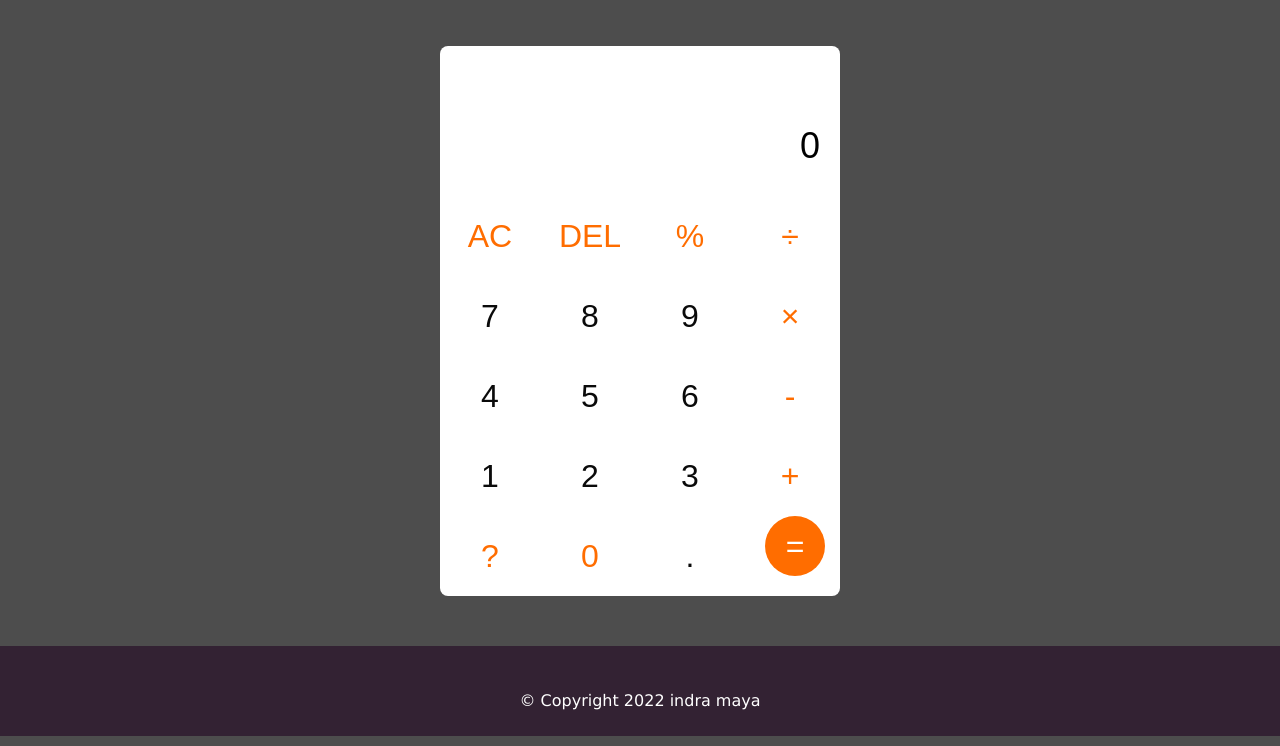
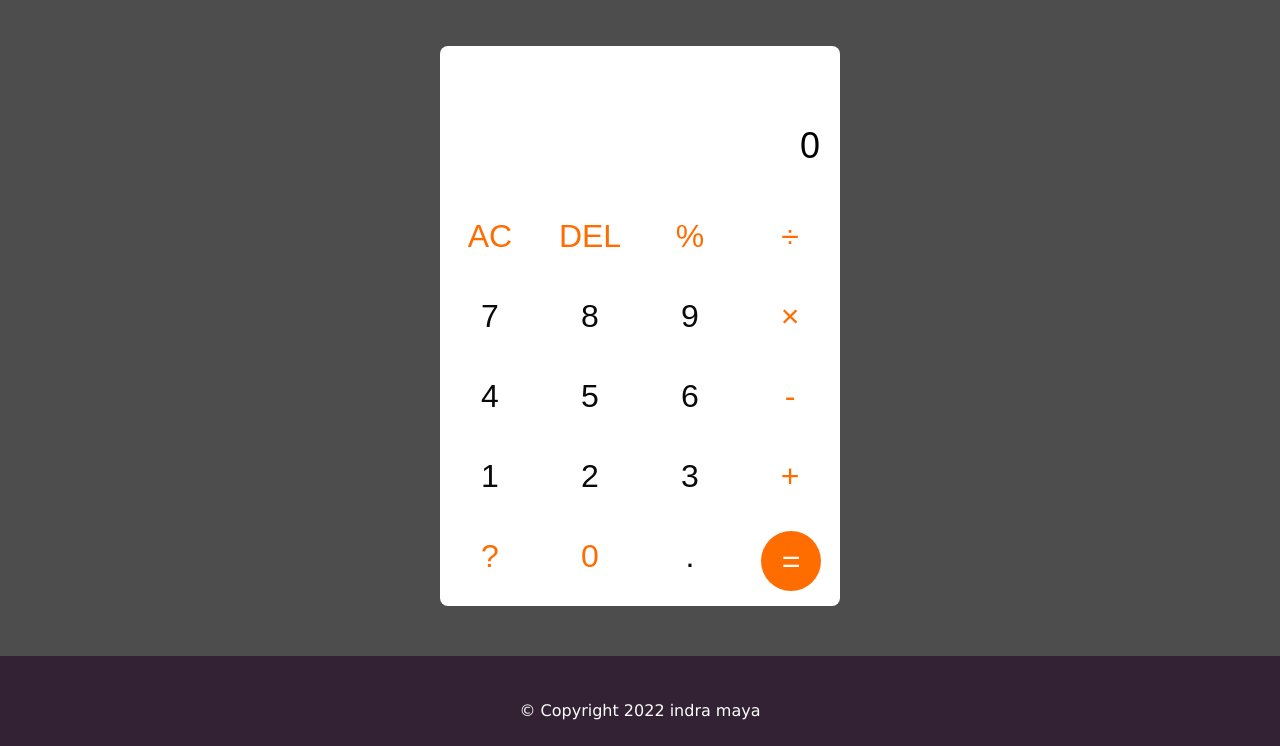
Before and after one commit to indramaya/smart-calculator, a plain HTML site: page index.html in a window 1280 px wide. Shown: the part 84-830 px from the top of the page. Drawn offline with Linux system fonts and the light colour scheme.

Commit message:
mengatur padding buttom calculator 10px

```diff
--- a/stylesheet.css
+++ b/stylesheet.css
@@ -10,6 +10,7 @@ body {
     width: 400px;
     background-color: #fff;
     border-radius: 8px;
+    padding-bottom: 10px;
 }
 .calculator-screen{
     width: 100%;
@@ -53,7 +54,8 @@ button:hover{
     border-radius: 100%;
     width: 15%;
     height: 60px;
-    margin-left: 25px;
+    margin-left: 21px;
+    margin-top: 15px;
 }
 
 /*header*/
```
